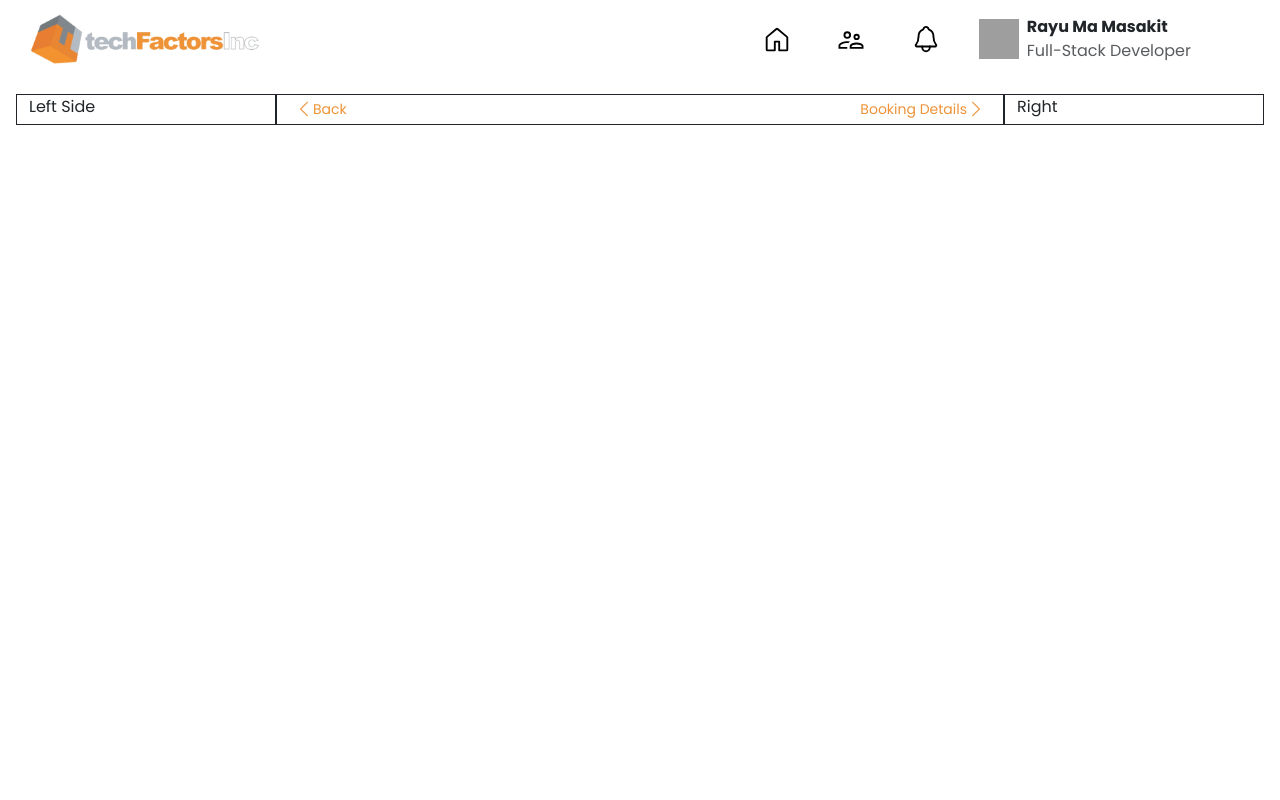
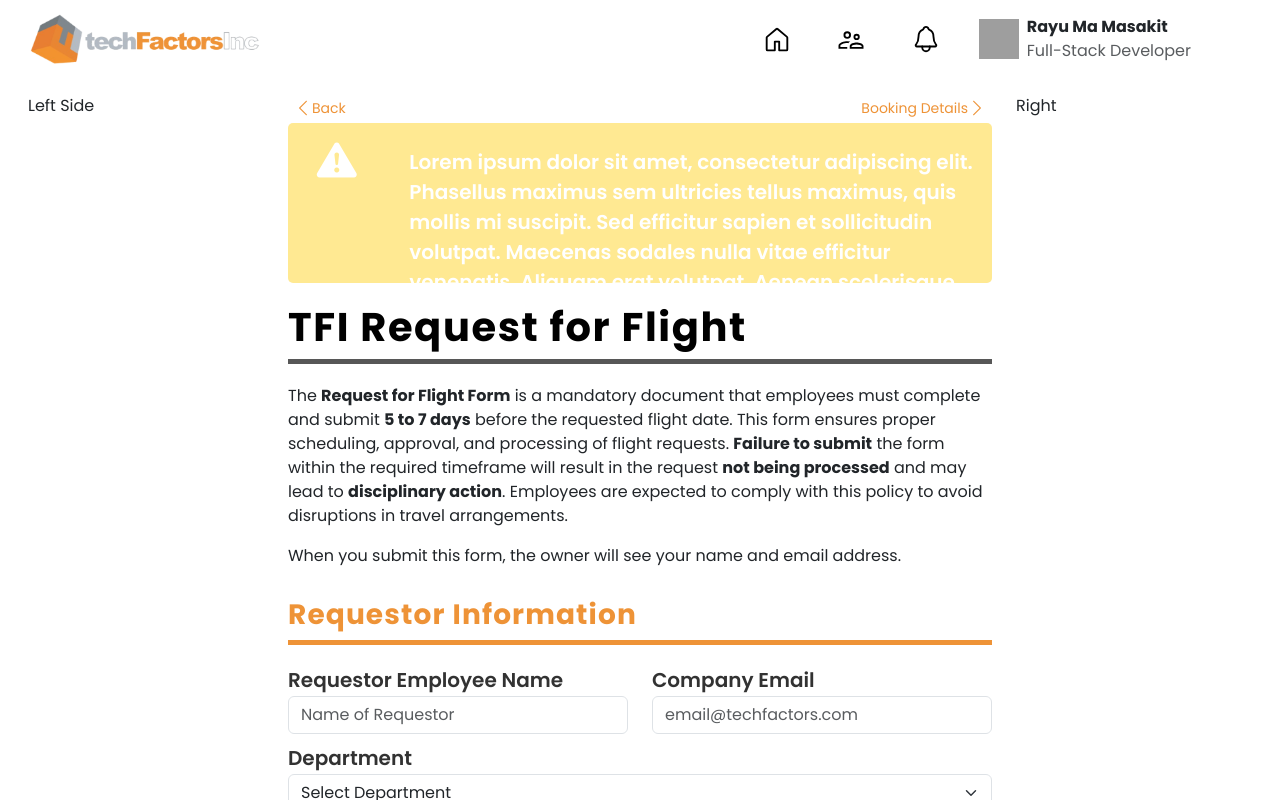
Before and after one commit to Elle-121/TechForms, a React (Create React App) app: page /flight-request-form in a window 1280 px wide. Built offline with nearby package versions, Linux system fonts and the light colour scheme; grey boxes are pictures that could not be loaded.

Commit message:
additional stuff in FR form

```diff
--- a/src/App.scss
+++ b/src/App.scss
@@ -209,6 +209,14 @@
   color: var(--tforange-color);
 }
 
+.fr-form-label {
+  font-family: 'Poppins', sans-serif;
+  font-weight: 600;
+  font-size: 20px;
+  margin-bottom: 1px;
+  color: var(--tf-gray-4);
+}
+
 .text-icon-button {
   font-family: 'Poppins', sans-serif;
   font-weight: 500;
@@ -222,6 +230,29 @@
   gap: 6px;
 }
 
+.form-h1{
+  border-bottom: #575757 solid 5px;
+  margin-top: 20px;
+  margin-bottom: 20px;
+}
+
+.form-h2{
+  border-bottom: var(--tforange-color) solid 5px;
+  margin-top: 30px;
+  margin-bottom: 20px;
+}
+
+.remarks-box {
+  background-color: var(--tf-yellow-bg);
+  color: white;
+  font-family: 'Poppins', sans-serif;
+  font-weight: 550;
+  font-size: 20px;
+  border-radius: 5px;
+  height: 160px;
+  overflow-x: hidden;
+}
+
 @keyframes App-logo-spin {
   from {
     transform: rotate(0deg);
--- a/src/pages/FlightRequestForm/FlightRequestForm.js
+++ b/src/pages/FlightRequestForm/FlightRequestForm.js
@@ -1,20 +1,25 @@
 import 'bootstrap/dist/css/bootstrap.min.css';
-import { Row, Col } from 'react-bootstrap';
+import { Row, Col, Form } from 'react-bootstrap';
 
 //components
 import MainContainer from '../../components/MainContainer';
+
+//data
+import { departments, formTypes, status, reasons } from "../Home/components/filterData";
 
 export default function FlightRequestForm() {
     return(
         <MainContainer>
             <Row>
                 {/*Left Content*/}
-                <Col style={{ border:'1px solid'}}>
+                <Col>
                     Left Side
                 </Col>
 
                 {/*Center Content*/}
-                <Col xs={7} className="text-center" style={{ border:'1px solid'}}>
+                <Col xs={7} className="text-center">
+
+                    {/* Back and Proceed Button */}
                     <div className="d-flex justify-content-between align-items-center">
                         <button type='button' className="hover-underline d-flex align-items-center" onClick={() => window.history.back()}>
                             <i className="bi bi-chevron-left" style={{ fontSize: '18px', color: '#EE9337' }}></i>
@@ -27,10 +32,132 @@ export default function FlightRequestForm() {
                         </button>
                     </div>
 
+                    {/* Warning/Remarks Box */}
+                    <div className='remarks-box'>
+                        <Row>
+                            <Col className='mt-2'>
+                                <i className="bi bi-exclamation-triangle-fill fs-1"></i>
+                            </Col>
+
+                            <Col xs={10} className='text-start overflow-y-auto mt-4'>
+                                <p>Lorem ipsum dolor sit amet, consectetur adipiscing elit. Phasellus maximus sem ultricies tellus maximus, quis mollis mi suscipit. Sed efficitur sapien et sollicitudin volutpat. Maecenas sodales nulla vitae efficitur venenatis. Aliquam erat volutpat. Aenean scelerisque sagittis felis, eget viverra quam pellentesque nec. Aenean ut congue ipsum. </p>
+                                <p>Insert comments here if rejected</p>
+                            </Col>
+                        </Row>
+                    </div>
+
+                    {/* Form Header */}
+                    <div>
+                        <div className='form-h1'>
+                            <h1 className='tf-header d-flex justify-content-start' style={{ color: 'black' }}>TFI Request for Flight</h1>
+                        </div>
+
+                        <div>
+                            <p className='text-start'>The <span className='fw-bold'>Request for Flight Form</span> is a mandatory document that employees must complete and submit <span className='fw-bold'>5 to 7 days</span> before the requested flight date. This form ensures proper scheduling, approval, and processing of flight requests. <span className='fw-bold'>Failure to submit</span> the form within the required timeframe will result in the request <span className='fw-bold'>not being processed</span> and may lead to <span className='fw-bold'>disciplinary action</span>. Employees are expected to comply with this policy to avoid disruptions in travel arrangements.</p>
+                            <p className='text-start'>When you submit this form, the owner will see your name and email address.</p>
+                        </div>
+                    </div>
+
+                    {/* Form Content */}
+                    <div className='text-start'>
+                        <Form>
+
+                            {/* Requestor Details */}
+                            <div>
+                                <div className='form-h2'>
+                                    <h3 className='tf-header'>Requestor Information</h3>
+                                </div>
+
+                                <Row className='mb-2'>
+                                    <Col>
+                                        <Form.Group>
+                                            <Form.Label className='fr-form-label'>Requestor Employee Name</Form.Label>
+                                            <Form.Control type="text" placeholder="Name of Requestor" />
+                                        </Form.Group>
+                                    </Col>
+                                    <Col>
+                                        <Form.Group className='fr-form-label' controlId="formBasicEmail">
+                                            <Form.Label className='fr-form-label'>Company Email</Form.Label>
+                                            <Form.Control type="text" placeholder="email@techfactors.com" />
+                                        </Form.Group>
+                                    </Col>
+                                </Row>
+
+                                <Row className='mb-2'>
+                                    <Form.Group>
+                                        <Form.Label className='fr-form-label'>Department</Form.Label>
+                                        <Form.Select>
+                                            <option>Select Department</option>
+                                            {
+                                                departments.map(item =>
+                                                    <option value={item.name}>{item.name}</option>
+                                                )
+                                            }
+                                        </Form.Select>
+                                    </Form.Group>
+                                </Row>
+                            </div>
+
+                            {/* Flight Request Details */}
+                            <div>
+                                <div className='form-h2'>
+                                    <h3 className='tf-header'>Flight Request Details</h3>
+                                </div>
+
+                                <Row className='mb-2'>
+                                    <Col>
+                                        <Form.Group>
+                                            <Form.Label className='fr-form-label'>First Name</Form.Label>
+                                            <Form.Control type="text" placeholder="First Name" />
+                                        </Form.Group>
+                                    </Col>
+                                    <Col>
+                                        <Form.Group>
+                                            <Form.Label className='fr-form-label'>Middle Name</Form.Label>
+                                            <Form.Control type="text" placeholder="Middle Name" />
+                                        </Form.Group>
+                                    </Col>
+                                    <Col>
+                                        <Form.Group>
+                                            <Form.Label className='fr-form-label'>Last Name</Form.Label>
+                                            <Form.Control type="text" placeholder="Last Name" />
+                                        </Form.Group>
+                                    </Col>
+                                </Row>
+
+                                <Row>
+                                    <Col>
+                                        <Form.Group>
+                                            <Form.Label className='fr-form-label'>Birthday</Form.Label>
+                                            <Form.Control type="date"/>
+                                        </Form.Group>
+                                    </Col>
+                                    <Col>
+                                        <Form.Group>
+                                            <Form.Label className='fr-form-label'>Extensions</Form.Label>
+                                            <Form.Control type="text" placeholder="Suffix" />
+                                        </Form.Group>
+                                    </Col>
+                                    <Col>
+                                        <Form.Group>
+                                            <Form.Label className='fr-form-label'>Title</Form.Label>
+                                            <Form.Control type="text" placeholder="Mr./Ms." />
+                                        </Form.Group>
+                                    </Col>
+                                </Row>
+
+                                {/* Add Additional Flier Button */}
+                                <Row>
+                                    Add Additional Person
+                                </Row>
+                            </div>
+
+                        </Form>
+                    </div>
                 </Col>
 
                 {/*Right Content*/}
-                <Col style={{ border:'1px solid'}}>
+                <Col>
                     Right
                 </Col>
             </Row>
--- a/src/pages/Home/components/homeFilter.js
+++ b/src/pages/Home/components/homeFilter.js
@@ -90,10 +90,10 @@ export default function DashboardFilter({view, setFilterView}) {
                                     <Form.Label className='filter-form-label'>Date Submitted</Form.Label>
                                     <Row>
                                         <Col>
-                                            <Form.Control type="date" placeholder="Start Range"/>
+                                            <Form.Control type="date"/>
                                         </Col>
                                         <Col>
-                                            <Form.Control type="date" placeholder="End Range"/>
+                                            <Form.Control type="date"/>
                                         </Col>
                                     </Row>
                                 </Form.Group>
```
